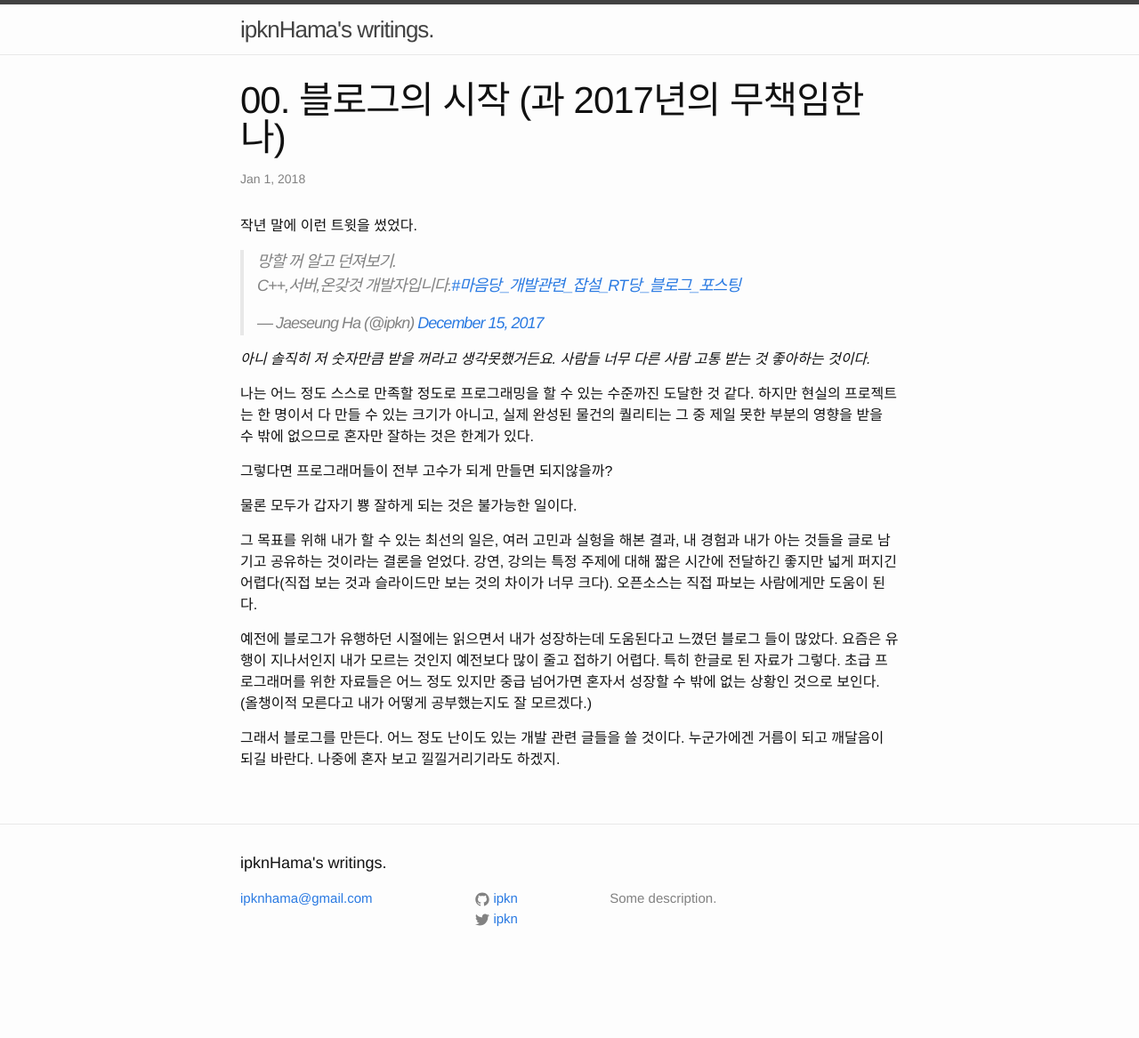
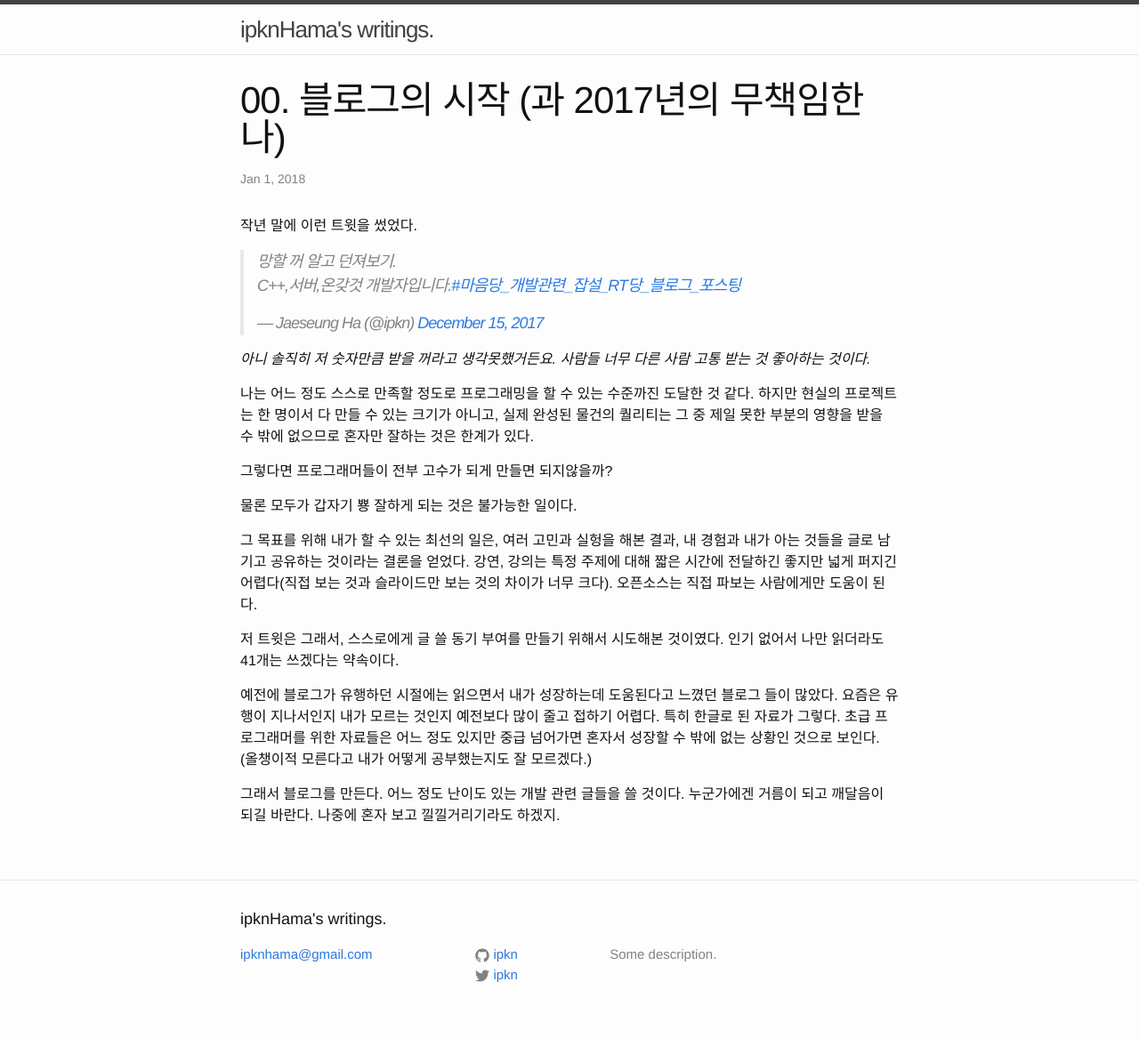
Before and after one commit to ipkn/ipkn.github.io, a Jekyll site: the page built from _posts/2018-01-01-beginning-of-blog.md, in a window 1280 px wide. Shown: the whole page at 89% size. Built offline with Jekyll 4.4.1, drawn with Linux system fonts in a browser that asks for light colours; comment, search, counter and statistics services are not loaded; before the commit the page ends 1104 px from its top, so only the background shows below that.

Commit message:
why tweet

```diff
--- a/_posts/2018-01-01-beginning-of-blog.md
+++ b/_posts/2018-01-01-beginning-of-blog.md
@@ -23,6 +23,8 @@ _아니 솔직히 저 숫자만큼 받을 꺼라고 생각못했거든요.
 
 그 목표를 위해 내가 할 수 있는 최선의 일은, 여러 고민과 실헝을 해본 결과, 내 경험과 내가 아는 것들을 글로 남기고 공유하는 것이라는 결론을 얻었다. 강연, 강의는 특정 주제에 대해 짧은 시간에 전달하긴 좋지만 넓게 퍼지긴 어렵다(직접 보는 것과 슬라이드만 보는 것의 차이가 너무 크다). 오픈소스는 직접 파보는 사람에게만 도움이 된다.
 
+저 트윗은 그래서, 스스로에게 글 쓸 동기 부여를 만들기 위해서 시도해본 것이였다. 인기 없어서 나만 읽더라도 41개는 쓰겠다는 약속이다.
+
 예전에 블로그가 유행하던 시절에는 읽으면서 내가 성장하는데 도움된다고 느꼈던 블로그 들이 많았다. 요즘은 유행이 지나서인지 내가 모르는 것인지 예전보다 많이 줄고 접하기 어렵다. 특히 한글로 된 자료가 그렇다. 초급 프로그래머를 위한 자료들은 어느 정도 있지만 중급 넘어가면 혼자서 성장할 수 밖에 없는 상황인 것으로 보인다. (올챙이적 모른다고 내가 어떻게 공부했는지도 잘 모르겠다.)
 
 그래서 블로그를 만든다. 어느 정도 난이도 있는 개발 관련 글들을 쓸 것이다. 누군가에겐 거름이 되고 깨달음이 되길 바란다. 나중에 혼자 보고 낄낄거리기라도 하겠지.
```
